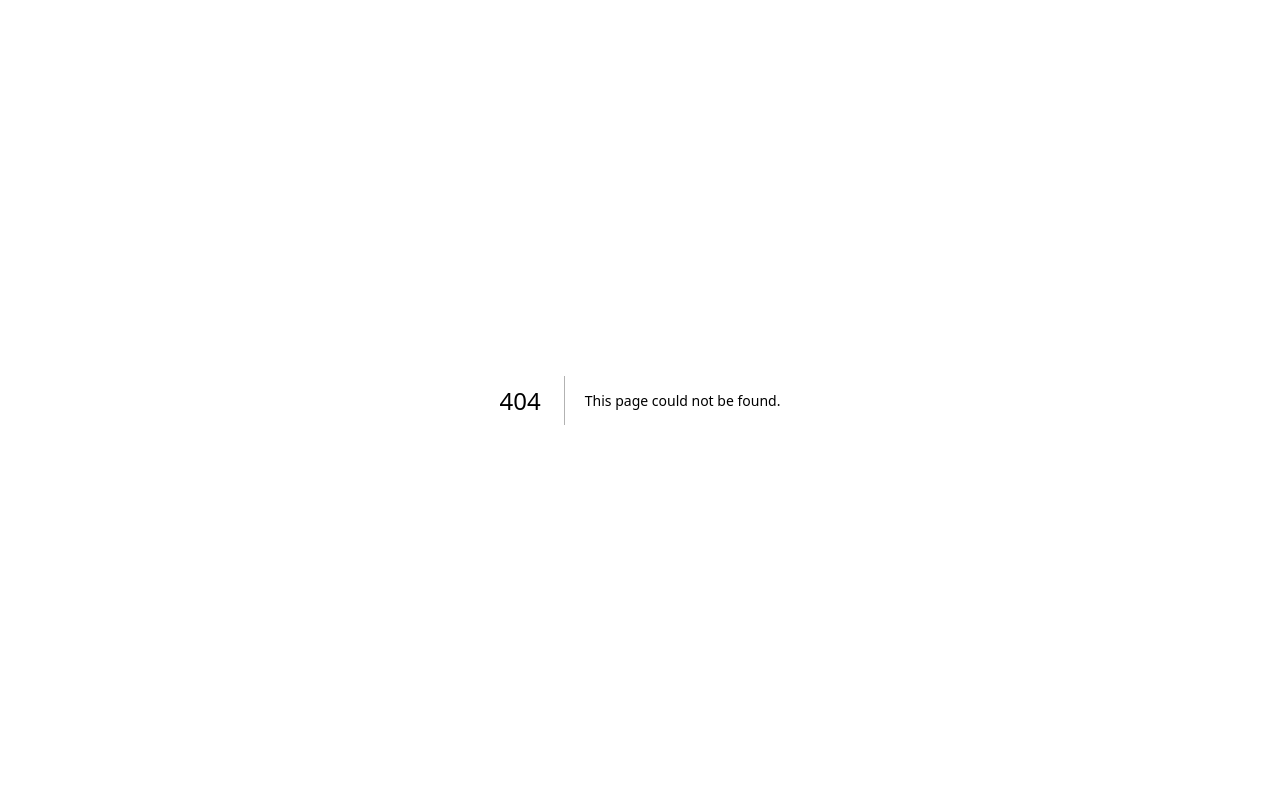
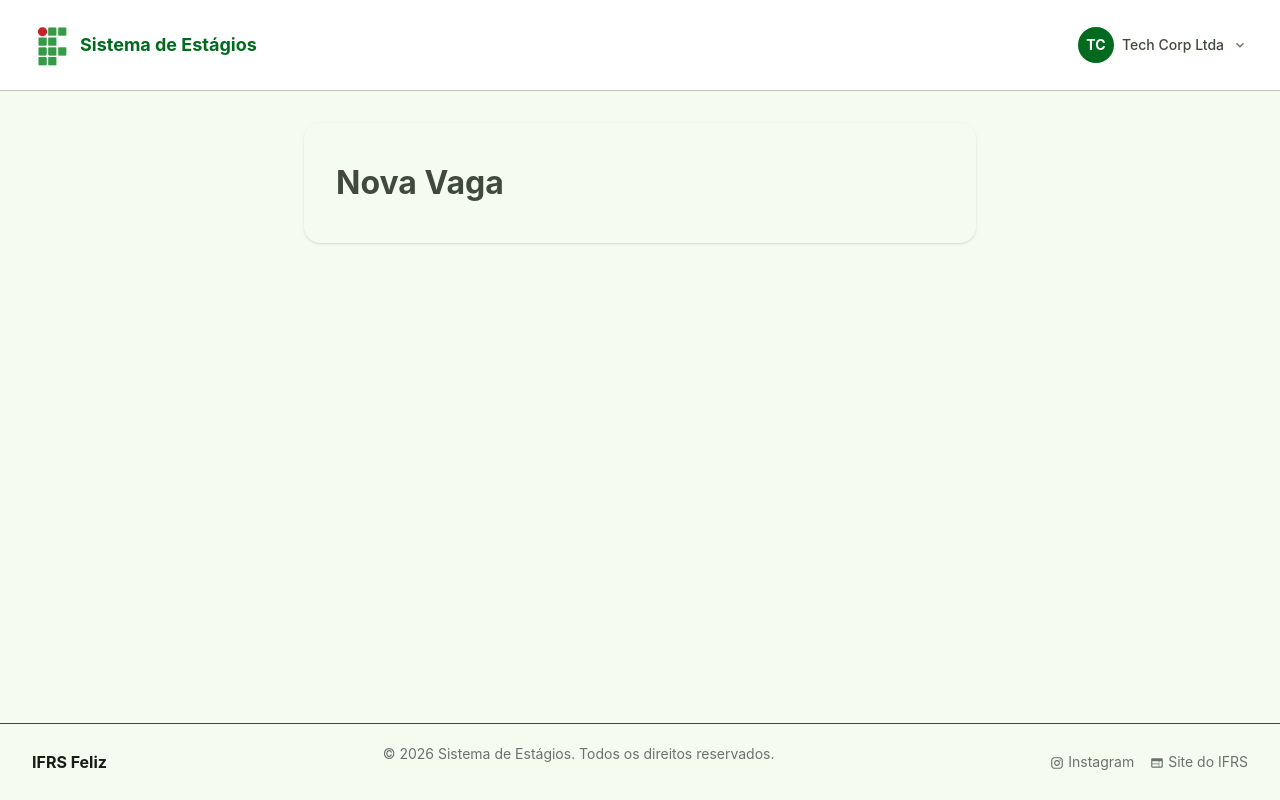
Before and after one commit to williampilger/ifrs-prog3-trabalho1-2026, a Next.js app in the folder sistema-vagas-estagio/: page /empresa/vagas/nova in a window 1280 px wide. Before the commit this address had no page. Built offline with nearby package versions, Linux system fonts and the light colour scheme.

Commit message:
[add] novaVaga

```diff
--- /dev/null
+++ b/sistema-vagas-estagio/app/(privado)/empresa/vagas/nova/page.tsx
@@ -0,0 +1,9 @@
+import Card from "@/app/components/Card";
+
+export default function NovaVaga() {
+    return (
+        <Card className="max-w-2xl mx-auto">
+            <h1>Nova Vaga</h1>
+        </Card>
+    );
+}
```
Also changed, not shown: sistema-vagas-estagio/app/(privado)/empresa/vagas/page.tsx (added).
